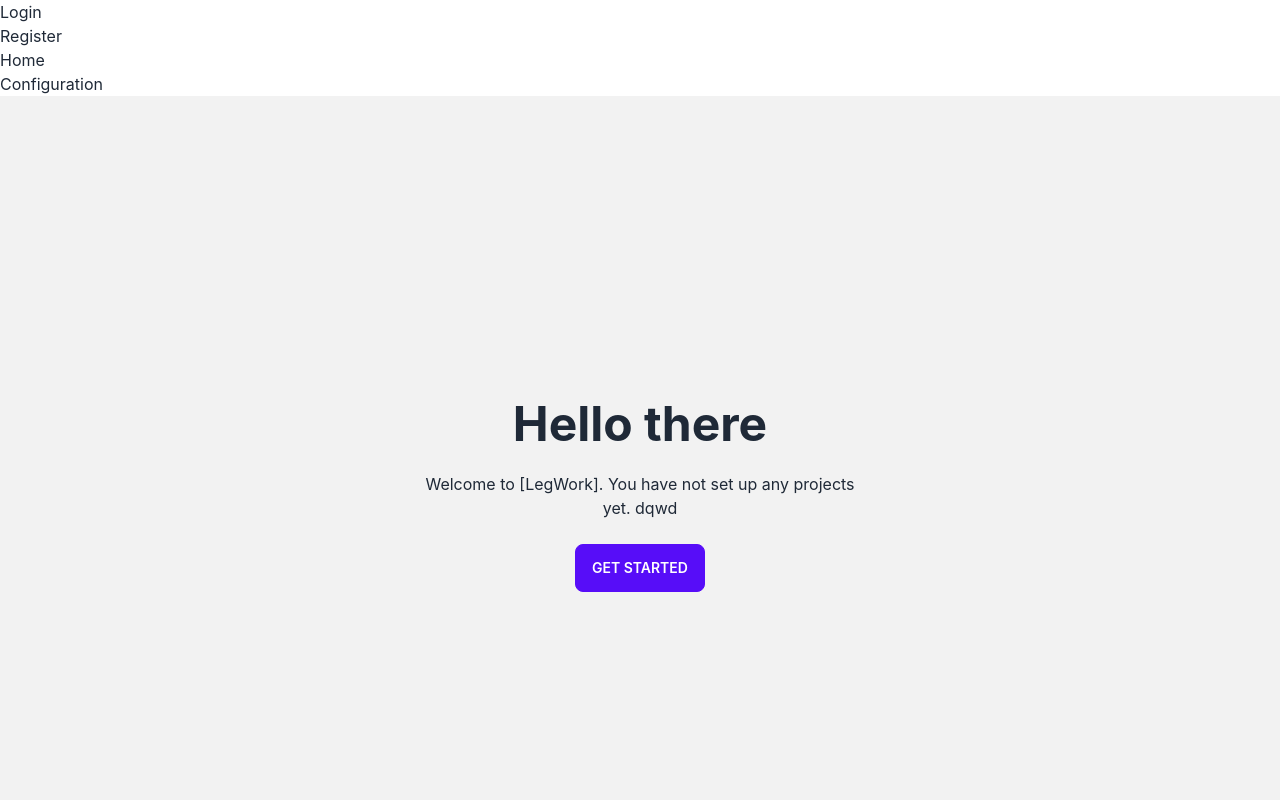
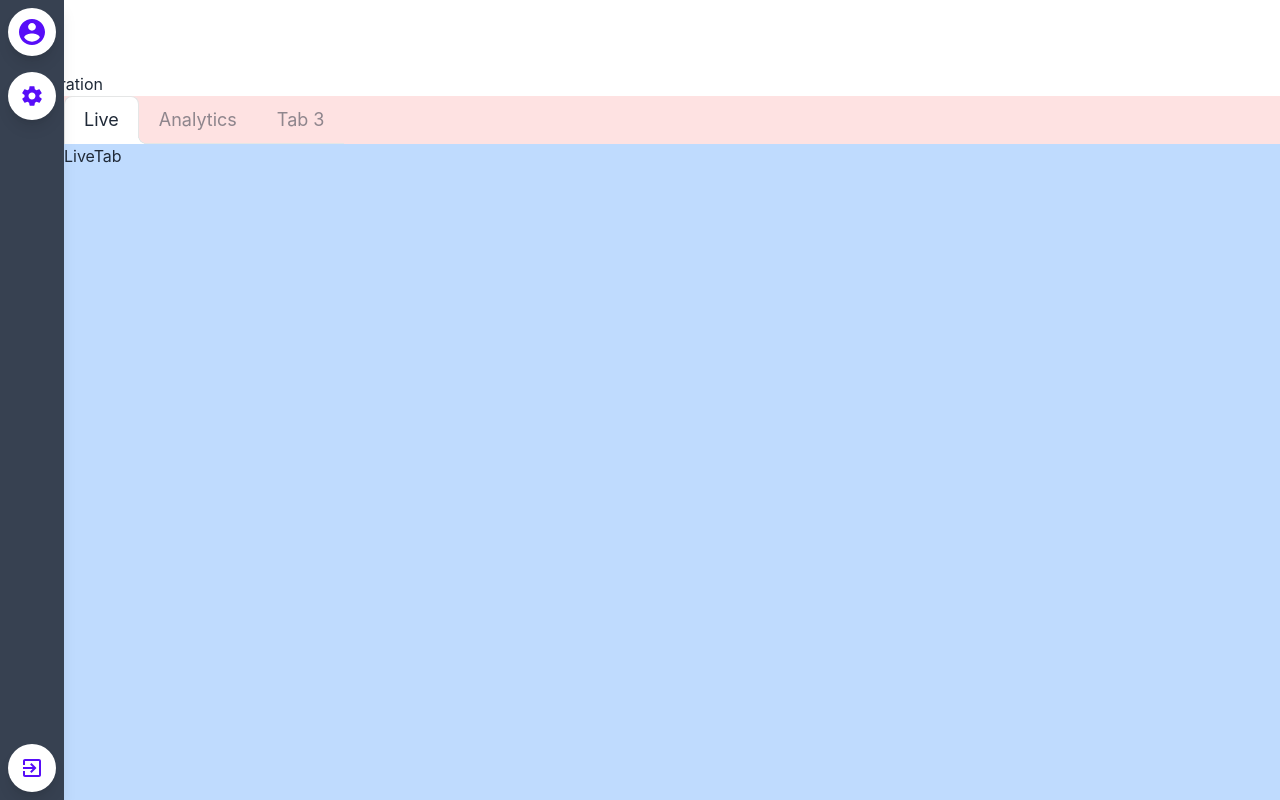
Before and after one commit to RussellDash332/Legwork, a React (Create React App) app in the folder src/frontend/project-app/: page /home in a window 1280 px wide. Shown: the top 800 px of the page. Built offline with nearby package versions, Linux system fonts and the light colour scheme; no server answers.

Commit message:
Add Home navigation sidebar

```diff
--- a/src/frontend/project-app/src/index.css
+++ b/src/frontend/project-app/src/index.css
@@ -15,3 +15,25 @@
   font-family: source-code-pro, Menlo, Monaco, Consolas, 'Courier New',
     monospace;
 }
+
+
+@layer components {
+
+  .sidebar-icon {
+    @apply relative flex items-center justify-center
+          h-12 w-12 mt-2 mb-2 mx-auto shadow-lg bg-white
+          text-primary
+          hover:bg-primary hover:text-white
+          rounded-3xl hover:rounded-xl
+          transition-all duration-300 ease-linear;
+  }
+
+  .sidebar-tooltip {
+    @apply absolute w-auto p-2 m-2 min-w-max left-14
+    rounded-md shadow-md
+    text-white bg-gray-900
+    text-xs font-bold
+    transition-all duration-100 scale-0 origin-left;
+  }
+
+}
--- a/src/frontend/project-app/src/pages/HomePage/Home.js
+++ b/src/frontend/project-app/src/pages/HomePage/Home.js
@@ -1,42 +1,24 @@
 import React, { useEffect, useState } from "react";
-import { useNavigate } from 'react-router-dom';
-import { logoutAccount } from "../../api/firebase-auth";
+
 
 /* Components */
-import HomeNew from "./components/HomeNew";
-import HomeAnalytics from "./components/HomeAnalytics";
+import HomeNew from './components/HomeNew';
+import HomeAnalytics from './components/HomeAnalytics';
+import HomeSidebar from "./components/HomeSidebar";
 
 const Home = () => {
-    /* Navigation */
-    const navigate = useNavigate();
-    const [logoutToggle, setLogoutToggle] = useState(false);
-
-    useEffect(() => {
-        if (logoutToggle) {
-            logoutAccount(() => {
-                setLogoutToggle(false);
-                navigate("/login");
-            },
-            () => {
-                console.log("failed to logout");
-            })
-        }
-    }, [logoutToggle])
-
-    const clickLogout = () => {
-        setLogoutToggle(true);
-    }
 
     return (
-        <div>
+        <div className="flex w-screen min-h-screen pl-16">
             {/* nav bar */}
-            <div>
+            <HomeSidebar />
 
+            {/* changing screen */}
+            <div className="w-full flex flex-col">
+                {/* <HomeNew /> */}
+                <HomeAnalytics />
             </div>
 
-            {/* changing screen */}
-            <HomeNew />
-            <HomeAnalytics />
         </div>
     );
 }
--- /dev/null
+++ b/src/frontend/project-app/src/pages/HomePage/components/HomeSidebar.js
@@ -0,0 +1,73 @@
+import React, { useEffect, useState } from "react";
+import { useNavigate } from 'react-router-dom';
+import { logoutAccount } from "../../../api/firebase-auth";
+import { IoMdContact, IoMdSettings, IoMdExit } from "react-icons/io";
+
+const HomeSidebar = () => {
+    /* Navigation */
+    const navigate = useNavigate();
+    const [logoutToggle, setLogoutToggle] = useState(false);
+
+    useEffect(() => {
+        if (logoutToggle) {
+            logoutAccount(() => {
+                setLogoutToggle(false);
+                navigate("/login");
+            },
+            () => {
+                console.log("failed to logout");
+            })
+        }
+    }, [logoutToggle])
+
+    const clickLogout = () => {
+        setLogoutToggle(true);
+    }
+
+    const clickConfigure = () => {
+        navigate("/configuration");
+    }
+
+    return (
+        <div className="fixed top-0 left-0 h-screen w-16 z-20
+                        flex flex-col
+                        bg-gray-700 text-white shadow-lg">
+
+            <div className="sidebar-icon group">
+                <IoMdContact className="h-8 w-8" />
+                <span className="sidebar-tooltip group-hover:scale-100">
+                    Profile
+                </span>
+            </div>
+
+            <div className="sidebar-icon group" onClick={clickConfigure}>
+                <IoMdSettings className="h-6 w-6" />
+                <span className="sidebar-tooltip group-hover:scale-100">
+                    Configure
+                </span>
+            </div>
+
+            <div className="sidebar-icon group mt-auto" onClick={clickLogout}>
+                <IoMdExit className="h-6 w-6" />
+                <span className="sidebar-tooltip group-hover:scale-100">
+                    Sign Out
+                </span>
+            </div>
+
+        </div>
+    );
+}
+
+const HomeSidebarIcon = ({icon, text = 'tooltip'}) => {
+    return (
+        <div className="sidebar-icon group">
+            {icon}
+
+            <span className="sidebar-tooltip group-hover:scale-100">
+                {text}
+            </span>
+        </div>
+    );
+}
+
+export default HomeSidebar;
```
